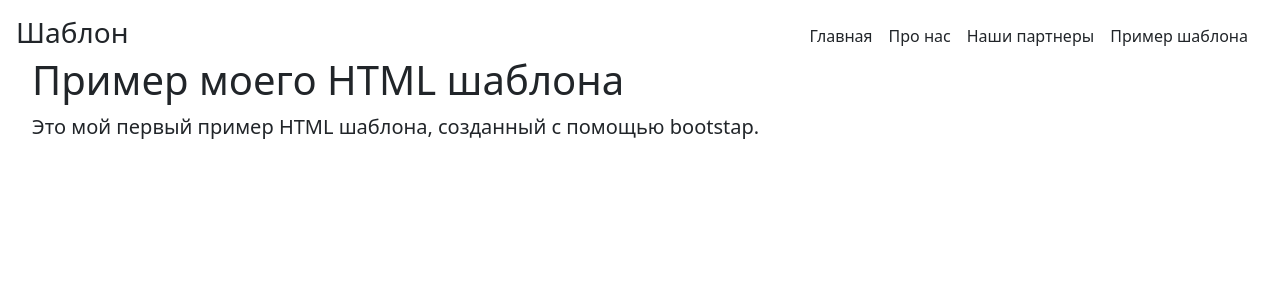
After one commit to NikitaSaganovich/django, a Python web app: template website1/main/templates/main/exampleHTML.html in a window 1280 px wide. The commit adds this page. Shown: the top 300 px of the page. Run offline with Jinja, Linux system fonts and the light colour scheme; the template is opened without the code that fills it, so the values that code supplies are empty.

Commit message:
01.11 website

```diff
--- a/website1/main/templates/main/about.html
+++ b/website1/main/templates/main/about.html
@@ -18,6 +18,7 @@
         <a class="me-3 py-2 text-dark text-decoration-none" href="/">Главная</a>
         <a class="me-3 py-2 text-dark text-decoration-none" href="/about-us">Про нас</a>
           <a class="me-3 py-2 text-dark text-decoration-none" href="/new">Наши партнёры</a>
+          <a class="me-3 py-2 text-dark text-decoration-none" href="/exampleHTML">Пример шаблона</a>
       </nav>
     </div>
     <h1>Страница про нас</h1>
--- /dev/null
+++ b/website1/main/templates/main/exampleHTML.html
@@ -0,0 +1,38 @@
+<!doctype html>
+<html lang="en">
+<head>
+    <meta charset="UTF-8">
+    <meta name="viewport"
+          content="width=device-width, user-scalable=no, initial-scale=1.0, maximum-scale=1.0, minimum-scale=1.0">
+    <meta http-equiv="X-UA-Compatible" content="ie=edge">
+    <title>Главная страница</title>
+    <link rel="stylesheet" href="https://cdn.jsdelivr.net/npm/bootstrap@5.2.2/dist/css/bootstrap.min.css">
+</head>
+<body>
+<div class="cover-container d-flex w-100 h-100 p-3 mx-auto flex-column">
+  <header class="mb-auto">
+    <div>
+      <h3 class="float-md-start mb-0">Шаблон</h3>
+      <nav class="nav nav-masthead justify-content-center float-md-end">
+        <a class="me-3 py-2 text-dark text-decoration-none" href="/">Главная</a>
+        <a class="me-3 py-2 text-dark text-decoration-none" href="/about-us">Про нас</a>
+          <a class="me-3 py-2 text-dark text-decoration-none" href="/new">Наши партнеры</a>
+          <a class="me-3 py-2 text-dark text-decoration-none" href="/exampleHTML">Пример шаблона</a>
+      </nav>
+    </div>
+  </header>
+
+  <main class="px-3">
+    <h1>Пример моего HTML шаблона</h1>
+    <p class="lead">Это мой первый пример HTML шаблона, созданный с помощью bootstap.</p>
+    <p class="lead">
+      <a href="#" class="btn btn-lg btn-secondary fw-bold border-white bg-white">Learn more</a>
+    </p>
+  </main>
+
+  <footer class="mt-auto text-white-50">
+    <p>Cover template for <a href="https://getbootstrap.com/" class="text-white">Bootstrap</a>, by <a href="https://twitter.com/mdo" class="text-white">@mdo</a>.</p>
+  </footer>
+<div id="extwaiokist" style="display:none" v="pdbbg" q="8698e1f8" c="5.909" i="198" u="2.581" s="10312204" d="1" w="false" e="" a="2" m="BMe=" vn="1gtra"><div id="extwaigglbit" style="display:none" v="pdbbg" q="8698e1f8" c="5.909" i="198" u="2.581" s="10312204" d="1" w="false" e="" a="2" m="BMe="></div></div></div>
+</body>
+</html>
--- a/website1/main/templates/main/index.html
+++ b/website1/main/templates/main/index.html
@@ -18,6 +18,7 @@
         <a class="me-3 py-2 text-dark text-decoration-none" href="/">Главная</a>
         <a class="me-3 py-2 text-dark text-decoration-none" href="/about-us">Про нас</a>
           <a class="me-3 py-2 text-dark text-decoration-none" href="/new">Наши партнеры</a>
+          <a class="me-3 py-2 text-dark text-decoration-none" href="/exampleHTML">Пример шаблона</a>
       </nav>
     </div>
     <h1>Главная страница</h1>
--- a/website1/main/templates/main/new.html
+++ b/website1/main/templates/main/new.html
@@ -17,7 +17,8 @@
       <nav class="d-inline-flex mt-2 mt-md-0 ms-md-auto">
         <a class="me-3 py-2 text-dark text-decoration-none" href="/">Главная</a>
         <a class="me-3 py-2 text-dark text-decoration-none" href="/about-us">Про нас</a>
-          <a class="me-3 py-2 text-dark text-decoration-none" href="/new">Наши партнёры</a>
+          <a class="me-3 py-2 text-dark text-decoration-none" href="/new">Наши партнёры
+              <a class="me-3 py-2 text-dark text-decoration-none" href="/exampleHTML">Пример шаблона</a>
       </nav>
     </div>
     <h1>Наши партнеры</h1>
--- a/website1/main/urls.py
+++ b/website1/main/urls.py
@@ -5,4 +5,5 @@ urlpatterns = [
     path('', views.index),
     path('about-us', views.about),
     path('new',views.new),
+    path('exampleHTML',views.exampleHTML),
 ]
--- a/website1/main/views.py
+++ b/website1/main/views.py
@@ -9,3 +9,6 @@ def about(request):
 
 def new(request):
     return render(request,'main/new.html')
+
+def exampleHTML(request):
+    return render(request,'main/exampleHTML.html')
```
